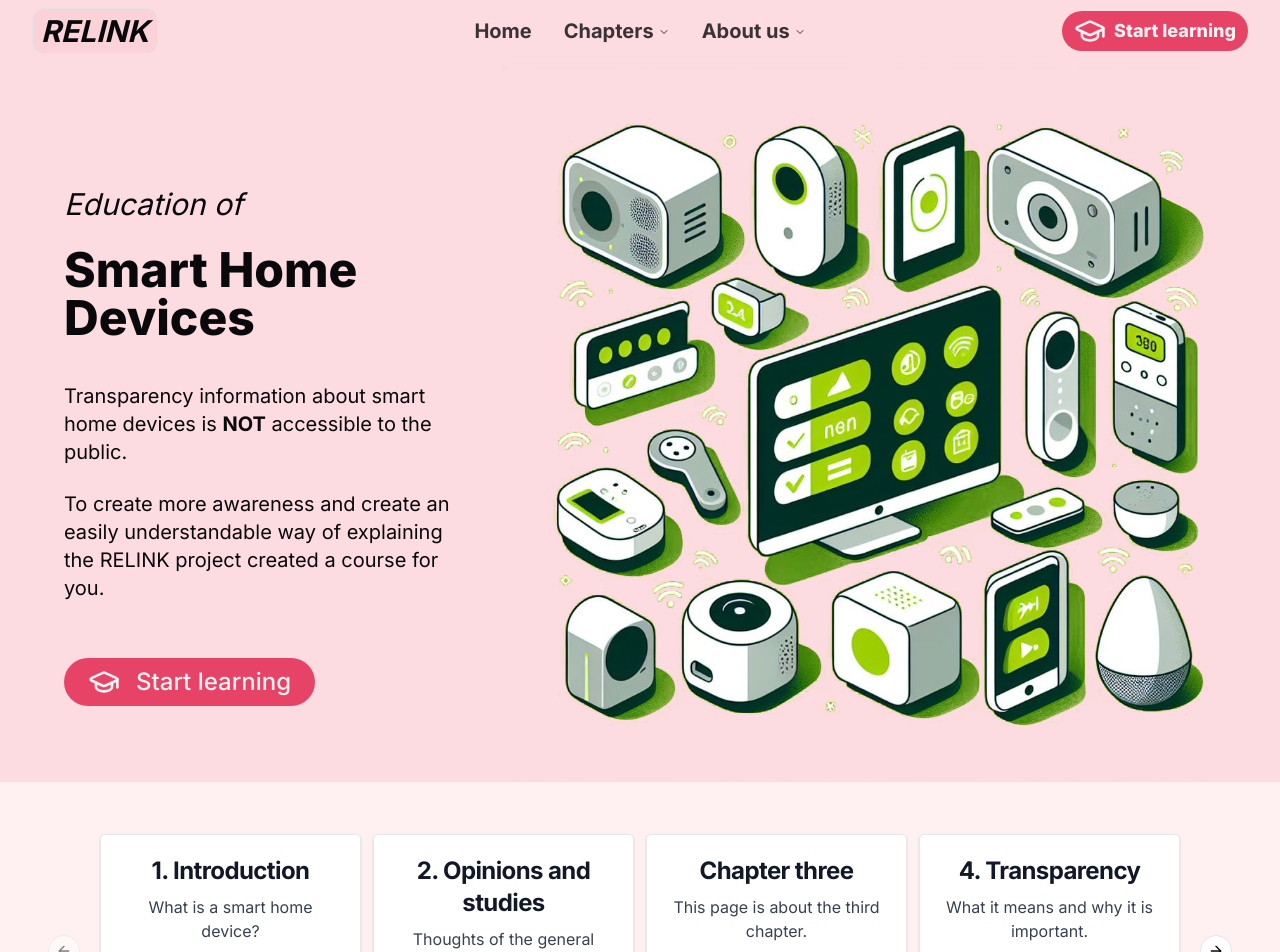
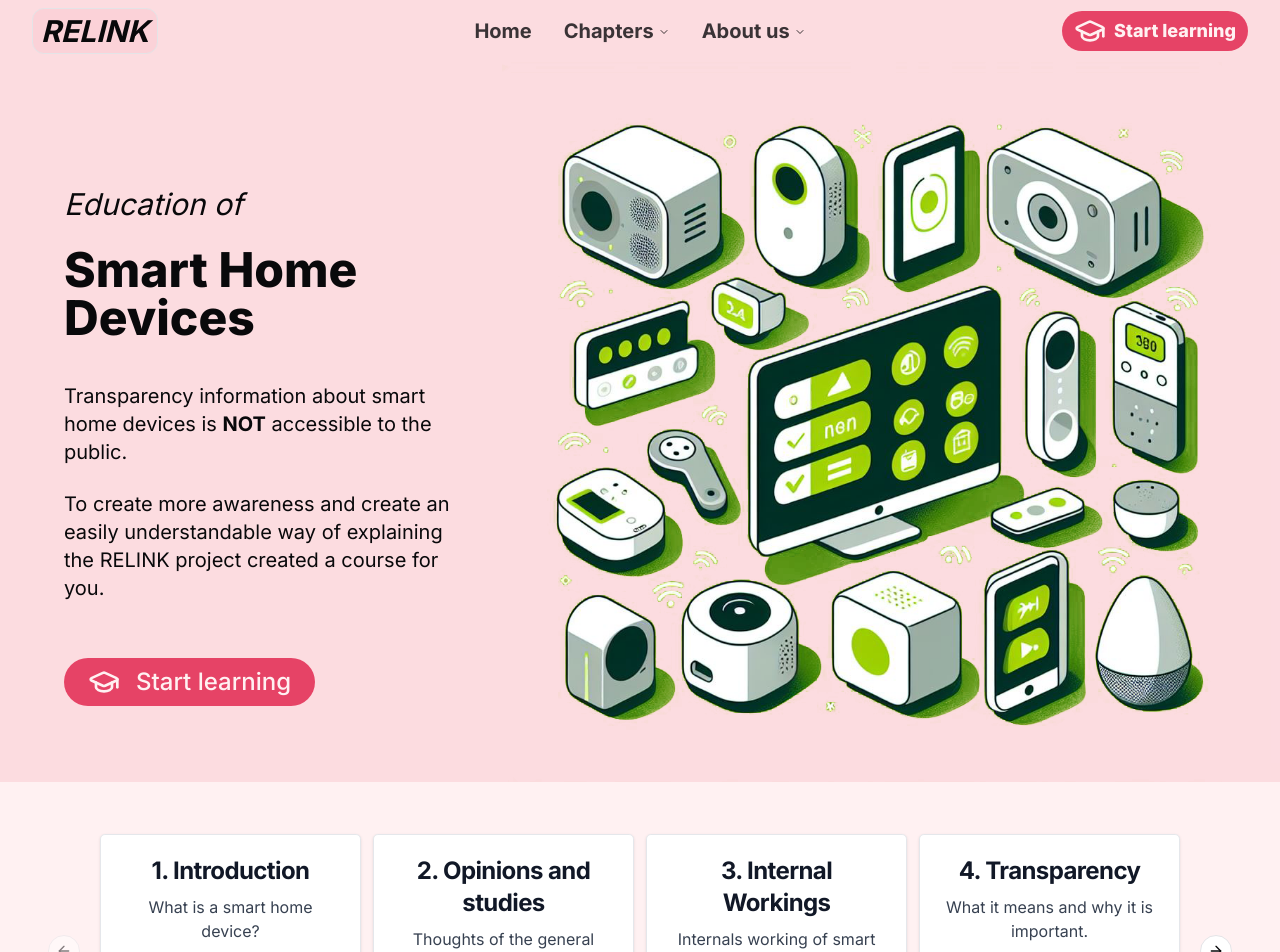
Before and after one commit to evebrnd/eps, a Next.js app: page /eps/ in a window 1280 px wide. Shown: the top 952 px of the page. Built offline with nearby package versions, Linux system fonts and the light colour scheme.

Commit message:
feat: Added quick name change for Daans part

```diff
--- a/src/app/chapters/three/page.tsx
+++ b/src/app/chapters/three/page.tsx
@@ -1,8 +1,12 @@
 'use client'
+
+import { mdiChip } from "@mdi/js";
+import Icon from "@mdi/react";
 
 export default function Page() {
   return (
     <div className="flex flex-col justify-center py-2 mx-4 md:mx-12">
+      <Icon path={mdiChip} size="4em" className="mx-auto mt-7" />
       <h1 className="flex justify-center text-center mt-6 text-4xl font-extrabold tracking-tight lg:text-5xl">
         Working of Smart Home Devices
       </h1>
--- a/src/utils/constants.ts
+++ b/src/utils/constants.ts
@@ -33,10 +33,10 @@ export const components_chapters: { title: string; href: string; description: st
             "Thoughts of the general public on smart home devices.",
     },
     {
-        title: "Chapter three",
+        title: "3. Internal Workings",
         href: "/chapters/three",
         description:
-            "This page is about the third chapter.",
+            "Internals working of smart home devices.",
     },
     {
         title: "4. Transparency",
```
